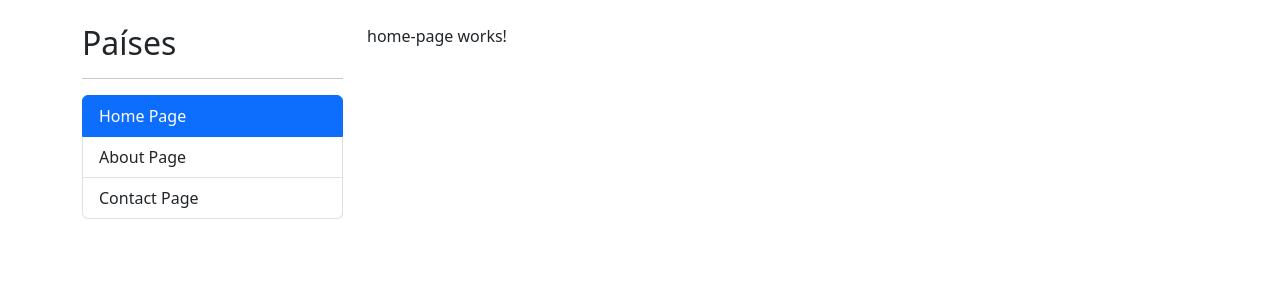
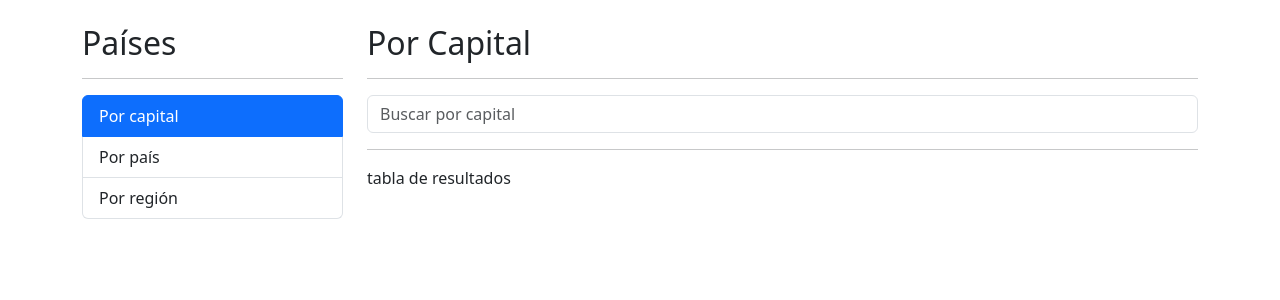
Before and after one commit to lauratnj/angular-bases-3, an Angular app: page /countries/by-capital in a window 1280 px wide. Before the commit this address led to /. Shown: the top 300 px of the page. Built offline with nearby package versions, Linux system fonts and the light colour scheme.

Commit message:
esructura de páginas y searchbox component

```diff
--- a/src/app/app-routing.module.ts
+++ b/src/app/app-routing.module.ts
@@ -5,11 +5,13 @@
 import { ContactPageComponent } from './shared/pages/contact-page/contact-page.component';
 import { HomePageComponent } from './shared/pages/home-page/home-page.component';
 
+// LazyLoad: Permite de manera perezosa cargar un módulo. Esto significa cargarlo bajo demanda (cuando el usuario lo solicita) y luego queda en memoria. Para ello en vez de componente hemos puesto = loadChildren: () => import('./countries/countries.module').then( module => module.CountriesModule )  --> puedes poner module o m
+
 const routes: Routes = [
-  {
+/*   {
     path:'',
     component: HomePageComponent
-  },
+  }, */
   {
     path:'about',
     component: AboutPageComponent
@@ -19,9 +21,13 @@
     component: ContactPageComponent
   },
   {
+    path:'countries',
+    loadChildren: () => import('./countries/countries.module').then( m => m.CountriesModule )
+  },
+  {
     path:'**',
-    redirectTo: ''
-    },
+    redirectTo: 'countries'
+  },
 ]
 
 //forRoot lo pone porque es el enrutado principal, cuando sean enrutados secundarios de la aplicación pondrá forChild
--- a/src/app/countries/countries-routing.module.ts
+++ b/src/app/countries/countries-routing.module.ts
@@ -23,6 +23,10 @@
     path: "by/:id",
     component: CountryPageComponent,
   },
+  {
+    path:'**',
+    redirectTo: 'by-capital'
+  },
 ]
 
 
--- a/src/app/countries/countries.module.ts
+++ b/src/app/countries/countries.module.ts
@@ -5,6 +5,7 @@
 import { ByRegionPageComponent } from './pages/by-region-page/by-region-page.component';
 import { CountryPageComponent } from './pages/country-page/country-page.component';
 import { CountriesRoutingModule } from './countries-routing.module';
+import { SharedModule } from '../shared/shared.module';
 
 
 
@@ -18,6 +19,7 @@
   imports: [
     CommonModule,
     CountriesRoutingModule,
+    SharedModule,
   ]
 })
 export class CountriesModule { }
--- a/src/app/countries/pages/by-capital-page/by-capital-page.component.html
+++ b/src/app/countries/pages/by-capital-page/by-capital-page.component.html
@@ -1 +1,16 @@
-<p>by-capital-page works!</p>
+<h2>Por Capital</h2>
+<hr>
+
+<div class="row">
+  <div class="col">
+    <!-- Searchbox -->
+    <shared-search-box placeholder="Buscar por capital"></shared-search-box>
+  </div>
+</div>
+
+<div class="row">
+  <div class="col">
+    <hr>
+    tabla de resultados
+  </div>
+</div>
--- /dev/null
+++ b/src/app/shared/components/search-box/search-box.component.html
@@ -0,0 +1,5 @@
+<input
+type="text"
+[placeholder]="placeholder"
+class="form-control"
+>
--- /dev/null
+++ b/src/app/shared/components/search-box/search-box.component.ts
@@ -0,0 +1,12 @@
+import { Component, Input } from '@angular/core';
+
+@Component({
+  selector: 'shared-search-box',
+  templateUrl: './search-box.component.html',
+})
+export class SearchBoxComponent {
+
+  @Input()
+  public placeholder: string = '';
+
+}
--- a/src/app/shared/components/sidebar/sidebar.component.html
+++ b/src/app/shared/components/sidebar/sidebar.component.html
@@ -6,7 +6,7 @@
 <!-- [routerLinkActiveOptions]="{ exact: true }" lo usa para decirle que tiene que ser exactamente el path con sus segmentos. Cualquier otra cosa que no cumpla sintacticamente no lo va a aplicar -->
 <ul class="list-group">
 
-  <li routerLink=""
+<!--   <li routerLink=""
     routerLinkActive="active"
     [routerLinkActiveOptions]="{ exact: true }"
     class="list-group-item">
@@ -23,6 +23,24 @@
   routerLinkActive="active"
   class="list-group-item">
   Contact Page
-</li>
+  </li> -->
+
+  <li routerLink="countries/by-capital"
+  routerLinkActive="active"
+  class="list-group-item">
+  Por capital
+  </li>
+
+  <li routerLink="countries/by-country"
+  routerLinkActive="active"
+  class="list-group-item">
+  Por país
+  </li>
+
+  <li routerLink="countries/by-region"
+  routerLinkActive="active"
+  class="list-group-item">
+  Por región
+  </li>
 
 </ul>
--- a/src/app/shared/shared.module.ts
+++ b/src/app/shared/shared.module.ts
@@ -6,6 +6,7 @@
 import { AboutPageComponent } from './pages/about-page/about-page.component';
 import { SidebarComponent } from './components/sidebar/sidebar.component';
 import { ContactPageComponent } from './pages/contact-page/contact-page.component';
+import { SearchBoxComponent } from './components/search-box/search-box.component';
 
 
 
@@ -15,6 +16,7 @@
     ContactPageComponent,
     HomePageComponent,
     SidebarComponent,
+    SearchBoxComponent,
   ],
   imports: [
     CommonModule,
@@ -25,6 +27,7 @@
     ContactPageComponent,
     HomePageComponent,
     SidebarComponent,
+    SearchBoxComponent,
   ]
 })
 export class SharedModule { }
```
